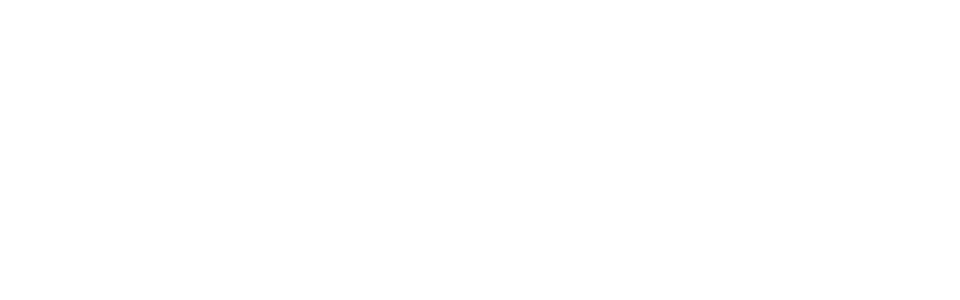
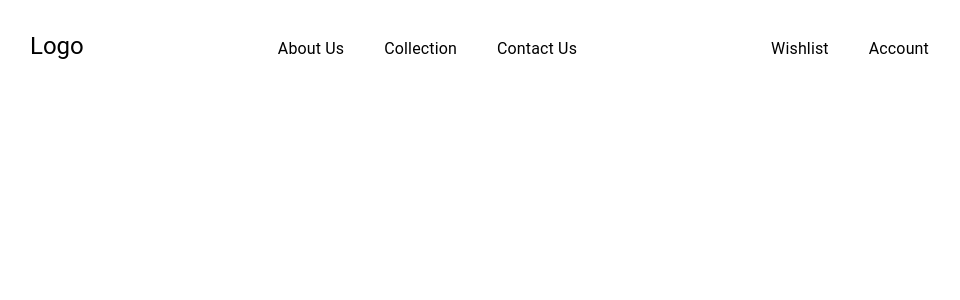
Before and after one commit to FSW17-Icanq-TeamOne/chap9-showcarpedia-fsw17-teamone, a React (Create React App) app in the folder client/: page / in a window 1280 px wide. Before the commit this address had no page. Shown: the top 300 px of the page, without its empty margins (178-1138 px from the left). Built offline with nearby package versions, Linux system fonts and the light colour scheme.

Commit message:
Fix: Fixing some Pages Name

```diff
--- a/client/src/pages/Collection.jsx
+++ b/client/src/pages/Collection.jsx
@@ -13,6 +13,7 @@
             console.log(values, 'Filter')
         }
     })
+
     return (
         <>
         <MainNavbar />
--- /dev/null
+++ b/client/src/pages/HomePage.jsx
@@ -0,0 +1,9 @@
+import MainNavbar from "../components/MainNavbar";
+
+export default function Home() {
+    return (
+        <>
+        <MainNavbar />
+        </>
+    )
+}
--- a/client/src/routes/routes.js
+++ b/client/src/routes/routes.js
@@ -4,15 +4,17 @@
 const RegisterAccount = React.lazy(() => import('../pages/RegisterAccount'))
 const RegisterProfile = React.lazy(() => import('../pages/RegisterProfile'))
 
+const Home = React.lazy(() => import('../pages/HomePage'))
 const Collection = React.lazy(() => import('../pages/Collection'))
 
 
 const routes = [
+    { path: '/', element: <Home />},
+    { path: '/collection', element: <Collection /> },
+
     { path: '/login', element: <Login /> },
     { path: '/registerAccount', element: <RegisterAccount /> },
-    { path: '/registerProfile', element: <RegisterProfile /> },
-
-    { path: '/collection', element: <Collection /> }
+    { path: '/registerProfile', element: <RegisterProfile /> }
 ]
 
 
```
